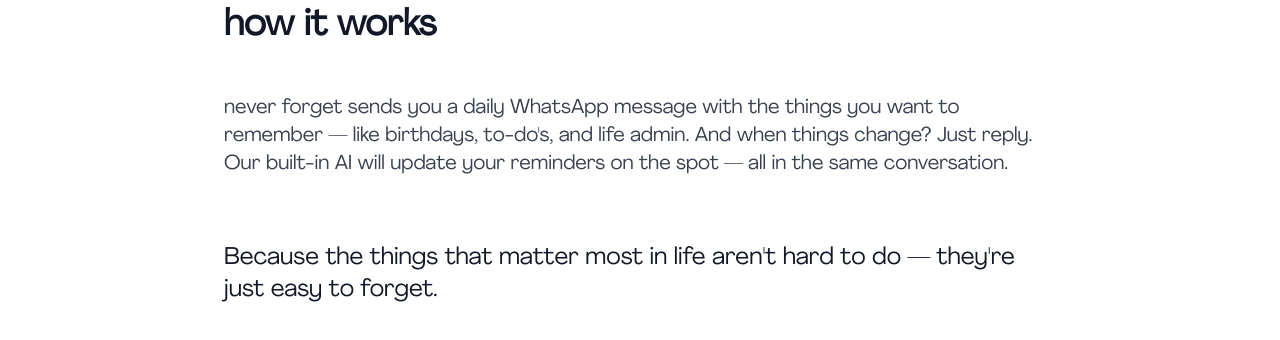
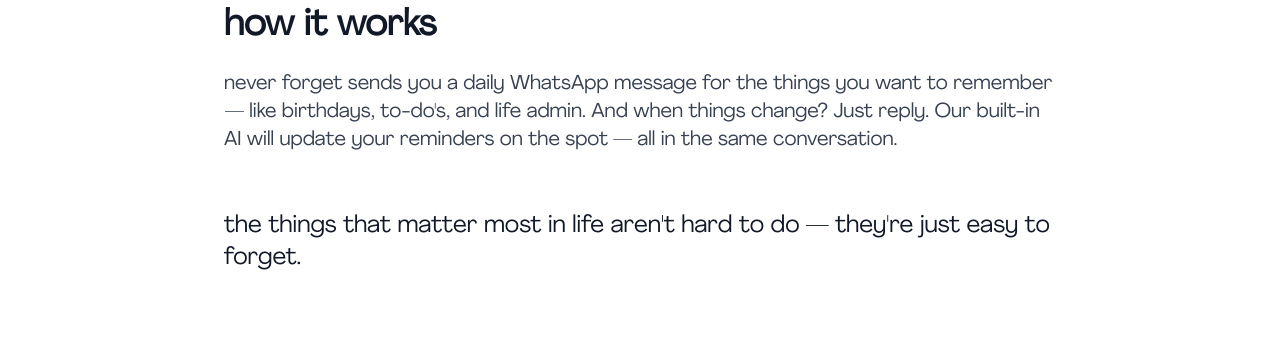
Before and after one commit to TemperateGrassland/never-forget, a Next.js app: page / in a window 1280 px wide. Shown: the part 874-1214 px from the top of the page. Built offline with nearby package versions, Linux system fonts and the light colour scheme; no server answers.

Commit message:
update wording on landing page

```diff
--- a/src/app/page.tsx
+++ b/src/app/page.tsx
@@ -62,19 +62,19 @@
     {/* How It Works Section */}
     <div className="bg-white py-16 sm:py-20">
       <div className="container mx-auto px-4 sm:px-6 lg:px-8 max-w-4xl">
-        <div className="mb-12">
-          <h2 className="text-3xl sm:text-4xl font-bold text-gray-900 mb-6 text-left">
+        <div className="mb-6">
+          <h2 className="text-3xl sm:text-4xl font-bold text-gray-900 mb-4 text-left">
             how it works
           </h2>
         </div>
 
-        <div className="space-y-8 text-lg sm:text-xl text-gray-700 leading-relaxed">
+        <div className="space-y-6 text-lg sm:text-xl text-gray-700 leading-relaxed">
           <p>
-            never forget sends you a daily WhatsApp message with the things you want to remember — like birthdays, to-do&apos;s, and life admin. And when things change? Just reply. Our built-in AI will update your reminders on the spot — all in the same conversation.
+            never forget sends you a daily WhatsApp message for the things you want to remember — like birthdays, to-do&apos;s, and life admin. And when things change? Just reply. Our built-in AI will update your reminders on the spot — all in the same conversation.
           </p>
 
-          <p className="text-xl sm:text-2xl font-medium text-gray-900 text-left pt-8">
-            Because the things that matter most in life aren&apos;t hard to do — they&apos;re just easy to forget.
+          <p className="space-y-6 text-xl sm:text-2xl font-medium text-gray-900 text-left pt-8">
+            the things that matter most in life aren&apos;t hard to do — they&apos;re just easy to forget.
           </p>
         </div>
       </div>
```
